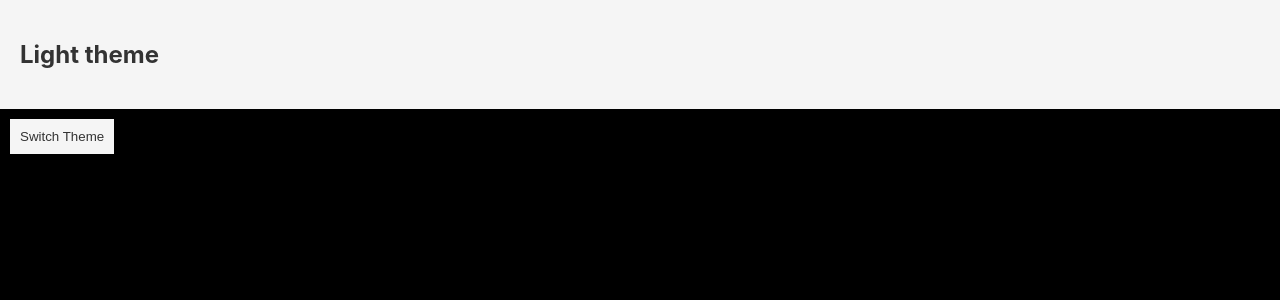
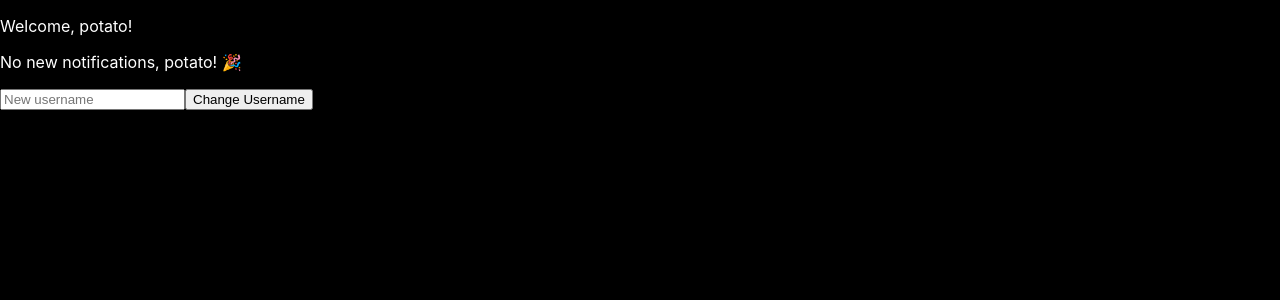
Before and after one commit to sotobry/v-school-level-4, a React (Create React App) app: page / in a window 1280 px wide. Shown: the top 300 px of the page. Built offline with nearby package versions, Linux system fonts and the light colour scheme.

Commit message:
Finish Context Practice 3 lesson.

```diff
--- a/src/App.js
+++ b/src/App.js
@@ -10,10 +10,10 @@ import './App.css';
 // import RenderPropsPart2 from './lessons/13_renderPropsPart2/RenderPropsPart2';
 // import RenderPropsPart3 from './lessons/14_renderPropsPart3/RenderPropsPart3';
 // import RenderPropsPractice from './lessons/15_renderPropsPractice/RenderPropsPractice';
-import Context from './lessons/16_context/Context';
-import { ThemeContextProvider } from './lessons/16_context/themeContext';
-// import ContextChallenge1 from './lessons/17_contextChallenge1/ContextChallenge1';
-// import UsernameContext from './lessons/17_contextChallenge1/usernameContext';
+// import Context from './lessons/16_context/Context';
+// import { ThemeContextProvider } from './lessons/16_context/themeContext';
+import ContextChallenge1 from './lessons/17_contextChallenge1/ContextChallenge1';
+import { UsernameContextProvider } from './lessons/17_contextChallenge1/usernameContext';
 
 function App() {
   return (
@@ -28,12 +28,12 @@ function App() {
       {/* <RenderPropsPart2 /> */}
       {/* <RenderPropsPart3 /> */}
       {/* <RenderPropsPractice /> */}
-      <ThemeContextProvider>
-        <Context />
-      </ThemeContextProvider>
-      {/* <UsernameContext.Provider value='potato'> */}
-      {/* <ContextChallenge1 /> */}
-      {/* </UsernameContext.Provider> */}
+      {/* <ThemeContextProvider> */}
+      {/* <Context /> */}
+      {/* </ThemeContextProvider> */}
+      <UsernameContextProvider>
+        <ContextChallenge1 />
+      </UsernameContextProvider>
     </div>
   );
 }
--- a/src/lessons/17_contextChallenge1/ContextChallenge1.js
+++ b/src/lessons/17_contextChallenge1/ContextChallenge1.js
@@ -1,15 +1,40 @@
-import UsernameContext from './usernameContext';
+import { UsernameContext } from './usernameContext';
 import Header from './Header';
+import React from 'react';
 
-const ContextChallenge1 = () =>
+export default class ContextChallenge1 extends React.Component {
+  static contextType = UsernameContext;
+
+  state = {
+    username: ''
+  };
+
+  handleChange = ({ currentTarget: { value: username } }) => this.setState({ username });
+
+  handleClick = () => {
+    this.context.setUsernameTo(this.state.username);
+    this.setState({ username: '' });
+  };
+
+  render = () => {
+    const { state, handleChange } = this;
+    const { username } = state;
+    return (
       <div>
         <Header />
         <main>
           <UsernameContext.Consumer>{
-        username =>
+            ({ username }) =>
               <p>No new notifications, {username}! 🎉</p>
           }</UsernameContext.Consumer>
         </main>
-  </div>;
-
-export default ContextChallenge1;
+        <input placeholder='New username'
+          name='username'
+          value={username}
+          onChange={handleChange}
+        />
+        <button onClick={this.handleClick}>Change Username</button>
+      </div>
+    );
+  };
+};
--- a/src/lessons/17_contextChallenge1/Header.js
+++ b/src/lessons/17_contextChallenge1/Header.js
@@ -1,8 +1,8 @@
-import UsernameContext from './usernameContext';
+import { UsernameContext } from './usernameContext';
 
 const Header = () =>
   <UsernameContext.Consumer>{
-    username =>
+    ({ username }) =>
       <header>
         <p>Welcome, {username}!</p>
       </header>
--- a/src/lessons/17_contextChallenge1/usernameContext.js
+++ b/src/lessons/17_contextChallenge1/usernameContext.js
@@ -2,4 +2,19 @@ import React from 'react';
 
 const UsernameContext = React.createContext();
 
-export default UsernameContext;
+class UsernameContextProvider extends React.Component {
+  state = { username: 'potato' };
+
+  setUsernameTo = username => this.setState({ username });
+
+  render = () => {
+    const { props, state, setUsernameTo } = this;
+    const { children } = props;
+    const { username } = state;
+    return (
+      <UsernameContext.Provider value={{ username, setUsernameTo }}>{children}</UsernameContext.Provider>
+    );
+  };
+};
+
+export { UsernameContext, UsernameContextProvider };
```
Lines whose indentation alone changed are shown as unchanged.
